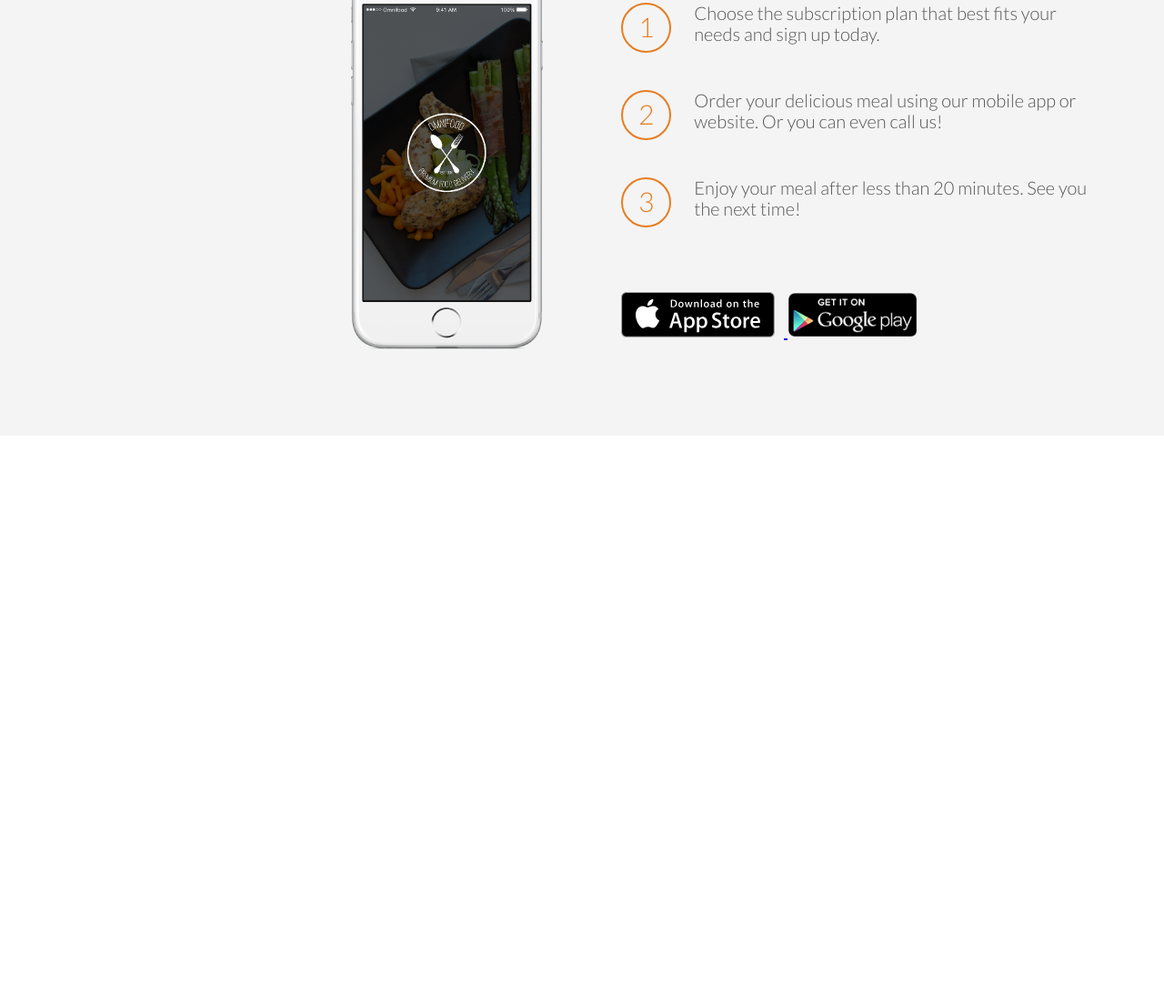
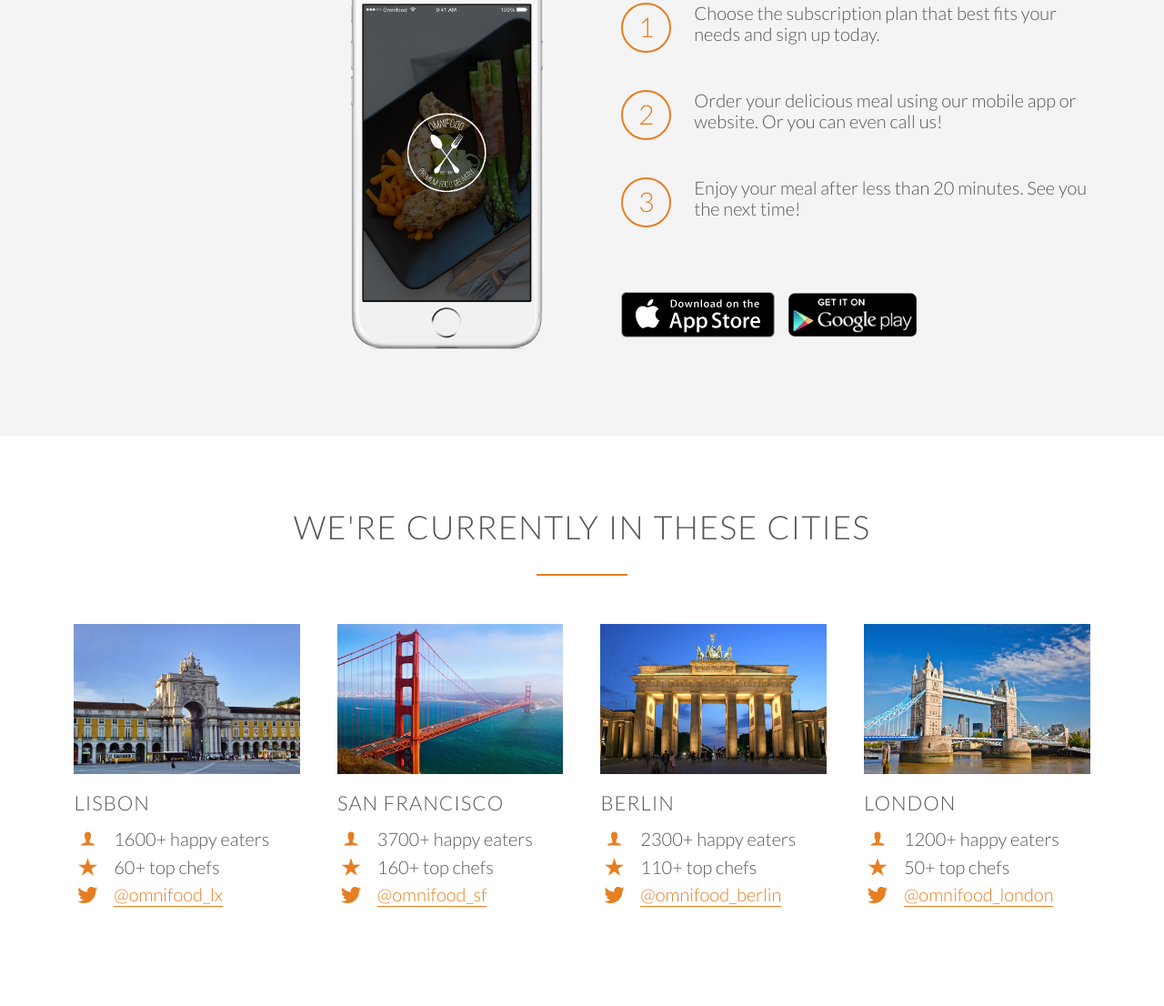
Before and after one commit to Swarleys/Omnifood, a plain HTML site: page index.html in a window 1280 px wide. Shown: the part 2259-3365 px from the top of the page at 91% size. Before the commit the page ends 2738 px from the top, so only its background shows below. Drawn offline with Linux system fonts and the light colour scheme; files whose address does not match are found by name.

Commit message:
Cities Section

```diff
--- a/index.html
+++ b/index.html
@@ -123,5 +123,77 @@
         </div>
     </section>
 
+    <section class="section-cities">
+        <div class="row">
+            <h2>We're currently in these cities</h2>
+        </div>
+        <div class="row">
+            <div class="col span-1-of-4 box">
+                <img src="resources/img/lisbon-3.jpg" alt="Lisbon">
+                <h3>Lisbon</h3>
+                <div class="city-feature">
+                    <i class="ion-ios-person icon-small"></i>
+                    1600+ happy eaters
+                </div>
+                <div class="city-feature">
+                    <i class="ion-ios-star icon-small"></i>
+                    60+ top chefs
+                </div>
+                <div class="city-feature">
+                    <i class="ion-social-twitter icon-small"></i>
+                    <a href="#">@omnifood_lx</a>
+                </div>
+            </div>
+            <div class="col span-1-of-4 box">
+                <img src="resources/img/san-francisco.jpg" alt="San Francisco">
+                <h3>San Francisco</h3>
+                <div class="city-feature">
+                    <i class="ion-ios-person icon-small"></i>
+                    3700+ happy eaters
+                </div>
+                <div class="city-feature">
+                    <i class="ion-ios-star icon-small"></i>
+                    160+ top chefs
+                </div>
+                <div class="city-feature">
+                    <i class="ion-social-twitter icon-small"></i>
+                    <a href="#">@omnifood_sf</a>
+                </div>
+            </div>
+            <div class="col span-1-of-4 box">
+                <img src="resources/img/berlin.jpg" alt="Berlin">
+                <h3>Berlin</h3>
+                <div class="city-feature">
+                    <i class="ion-ios-person icon-small"></i>
+                    2300+ happy eaters
+                </div>
+                <div class="city-feature">
+                    <i class="ion-ios-star icon-small"></i>
+                    110+ top chefs
+                </div>
+                <div class="city-feature">
+                    <i class="ion-social-twitter icon-small"></i>
+                    <a href="#">@omnifood_berlin</a>
+                </div>
+            </div>
+            <div class="col span-1-of-4 box">
+                <img src="resources/img/london.jpg" alt="London">
+                <h3>London</h3>
+                <div class="city-feature">
+                    <i class="ion-ios-person icon-small"></i>
+                    1200+ happy eaters
+                </div>
+                <div class="city-feature">
+                    <i class="ion-ios-star icon-small"></i>
+                    50+ top chefs
+                </div>
+                <div class="city-feature">
+                    <i class="ion-social-twitter icon-small"></i>
+                    <a href="#">@omnifood_london</a>
+                </div>
+            </div>
+        </div>
+    </section>
+
 </body>
 </html>
--- a/resources/css/style.css
+++ b/resources/css/style.css
@@ -104,6 +104,36 @@ h3 {
     display: block;
     color: #e67e22;
     margin-bottom: 10px;
+}
+
+.icon-small{
+    display: inline-block;
+    width: 30px;
+    text-align: center;
+    color: #e67e22;
+    margin-right: 10px;
+    font-size: 120%;
+
+    /* secrets to align text and icons */
+    line-height: 120%;
+    vertical-align: middle;
+    margin-top: -5px;
+}
+
+/* ------- LINKS -------- */
+
+a {
+    color: #e67e22;
+    text-decoration: none;
+    padding-bottom: 1px;
+    border-bottom: 1px solid #e67e22;
+}
+
+a:hover,
+a:active {
+    color: #555;
+    border-bottom: 1px solid transparent;
+    transition: border-bottom 0.2s color 0.2s;
 }
 
 /* ------- BUTTONS -------- */
@@ -295,8 +325,27 @@ header {
     margin-right: 25px;
 }
 
+.btn-app:link,
+.btn-app:visited {
+    border-bottom: 0;
+}
+
 .btn-app img {
     height: 50px;
     width: auto;
     margin-right: 10px;
 }
+
+/* ------------------------------------------ */
+/*  CITIES  */
+/* ------------------------------------------ */
+
+.box img {
+    width: 100%;
+    height: auto;
+    margin-bottom: 15px;
+}
+
+.city-feature {
+    margin-bottom: 5px;
+}
```
